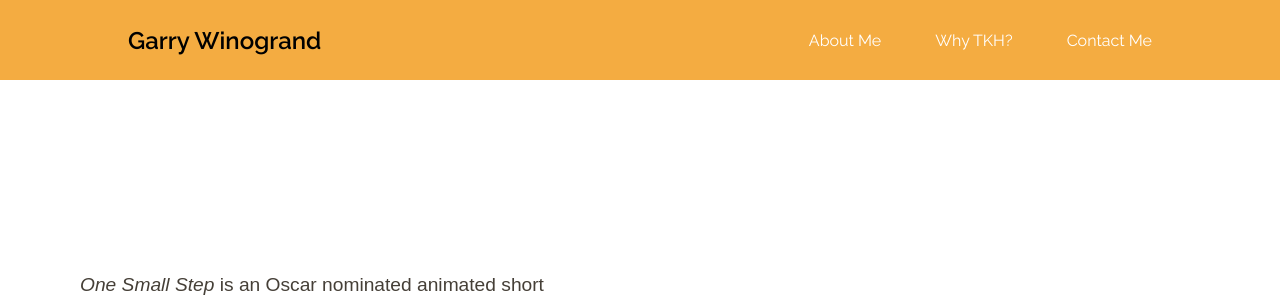
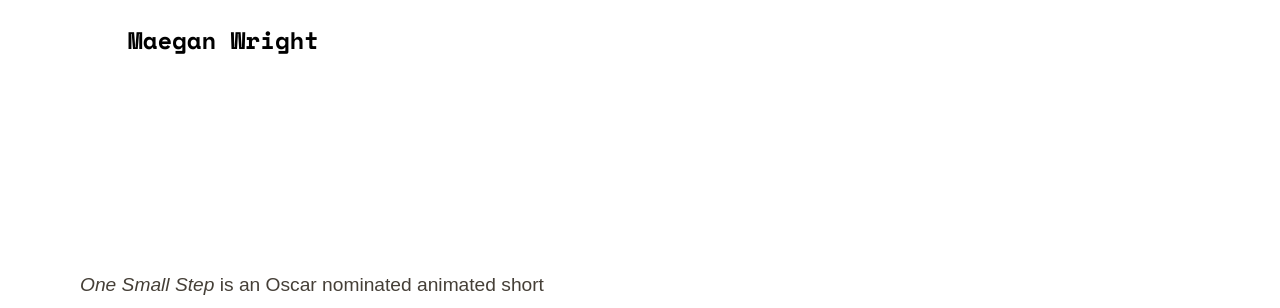
Before and after one commit to maegansw/maegansw.github.io, a plain HTML site: page index.html in a window 1280 px wide. Shown: the top 308 px of the page. Drawn offline with nearby package versions, Linux system fonts and the light colour scheme.

Commit message:
background color transparent

```diff
--- a/index.html
+++ b/index.html
@@ -3,19 +3,21 @@
 	<head>
 		<title> Maegan Wright's TKH Assessment</title>
 		<meta charset="utf-8"> <link rel="stylesheet" type="text/css" href="mystyles.css">
-		<link href="https://fonts.googleapis.com/css?family=Cinzel:900|Raleway:100,100i,200,400,400i,600,600i,700,800,800i,900" rel="stylesheet">
+		<link rel="preconnect" href="https://fonts.gstatic.com">
+<link href="https://fonts.googleapis.com/css2?family=Space+Mono:ital,wght@0,400;0,700;1,400;1,700&display=swap" rel="stylesheet">
 	</head>
 
 	<body>
 		<header>
 			<div class="site-name">
-				<p> Garry Winogrand</p>
+				<p> Maegan Wright</p>
 			</div>
 			<nav>
-				<ul
+				<ul>
 					<li><a href="#jump1">About Me</a></li>
 					<li><a href="#jump2">Why TKH?</a></li>
 					<li><a href="#jump3">Contact Me</a></li>
+				</ul>
 			</nav>
 		</header>
 
--- a/mystyles.css
+++ b/mystyles.css
@@ -5,11 +5,11 @@
 }
 
 body {
-	font-family: 'Raleway', sans-serif;
+	font-family: 'Space Mono', monospace;
 }
 
 header {
-	background-color: #f4ac41;
+	background-color: transparent;
 	width: 100%;
 	height: 80px;
 	display: flex;
```
